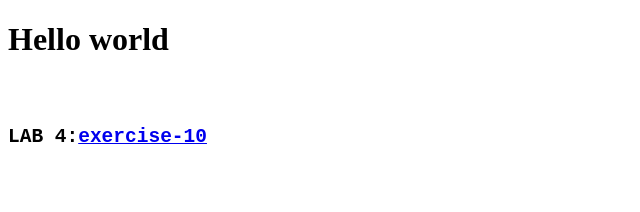
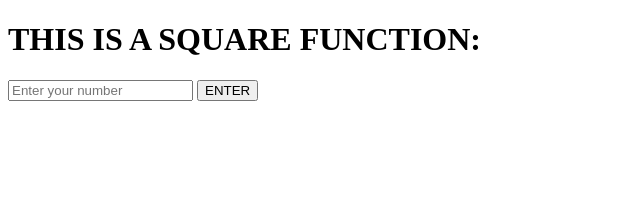
Before and after one commit to Somgolie/LAB-4, a plain HTML site: page index.html in a window 1280 px wide. Shown: the whole page, without its empty margins (0-640 px from the left). Drawn offline with Linux system fonts and the light colour scheme.

Commit message:
first commit

```diff
--- a/index.html
+++ b/index.html
@@ -4,18 +4,12 @@
     <meta charset="UTF-8"/>
     <meta name="viewport" content="width=device-width, initial-scale=1.0" />
     <title>LAB 4</title>
-    <link rel="stylesheet" href="style.css"/>
+    <script src="./js/java.js"> </script>
   </head>
   <body>
-    <h1>Hello world </h1>
-    <pre>
-
-        <h2>LAB 4:<a href="exercise-10.html" target="_blank">exercise-10</a></h2>
-
-    </pre>
-
-<script>
-    alert("Hello World!!!")
-</script>
+    <h1>THIS IS A SQUARE FUNCTION:</h1>
+    <input type="number"id="numberInput"placeholder="Enter your number"/>
+    <button onclick="enter()">ENTER</button>
+    <h2 id="output"></h2>
   </body>
 </html>
--- a/js/java.js
+++ b/js/java.js
@@ -0,0 +1,8 @@
+function square(number){
+    return number*number;
+}
+function enter(){
+    let input= document.getElementById("numberInput").value;
+    let answer= square(input);
+    document.getElementById("output").textContent="The square of "+input+" is "+answer;
+}
```
